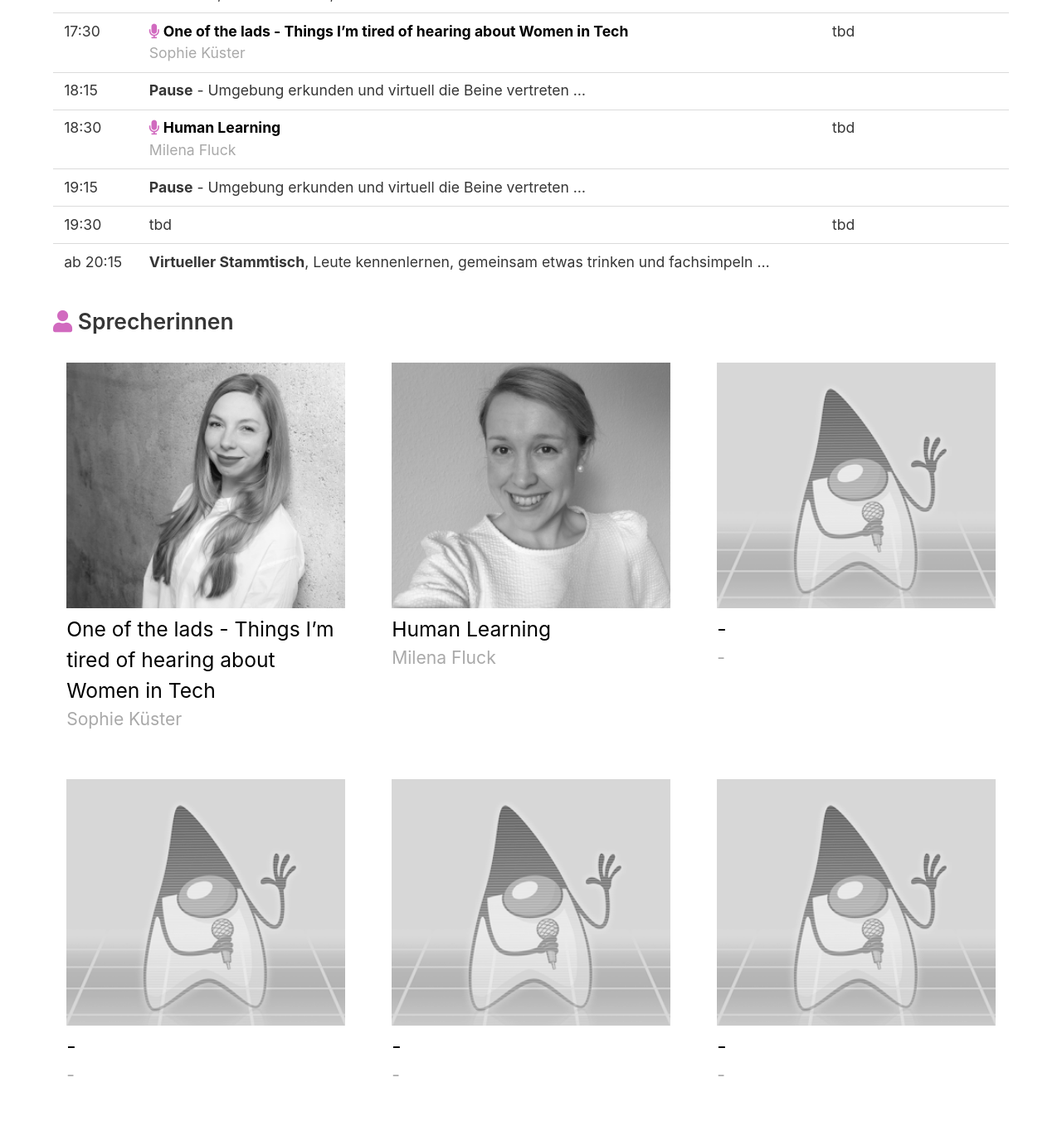
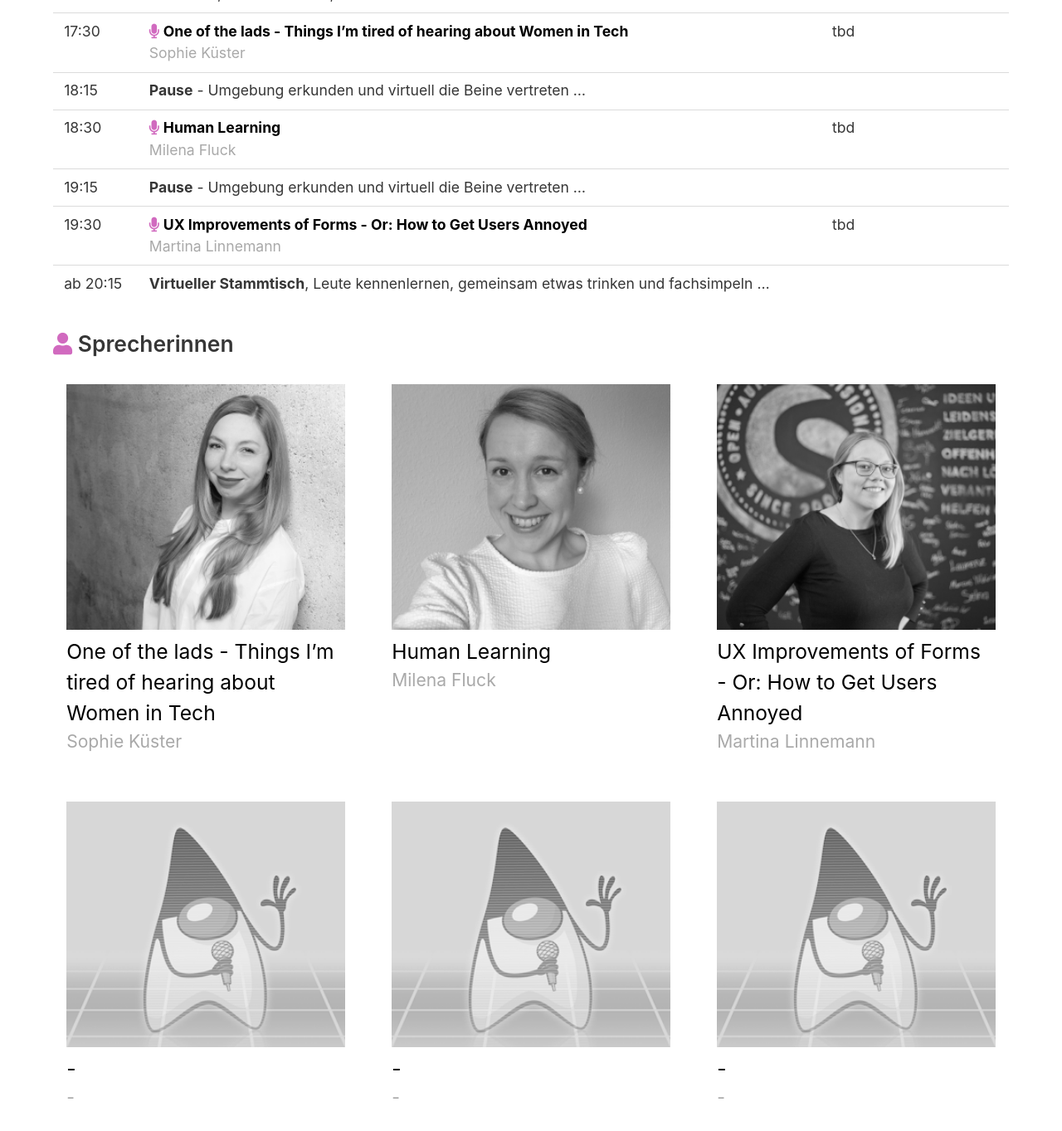
Before and after one commit to CyberLandConf/CyberLandConf.github.io, a Jekyll site: the page built from pages/events/2023-11-cyberland-ladies-night.md, in a window 1280 px wide and 1400 px high, scrolled down 1303 px. Shown: the top 1363 px of the window at 83% size. Built offline with Jekyll 4.4.1, drawn with Linux system fonts in a browser that asks for light colours; some of the changed lines change nothing that is shown.

Commit message:
add martina linnemann

```diff
--- a/_data/speakers.yml
+++ b/_data/speakers.yml
@@ -210,3 +210,10 @@ Heute ist sie HR Managerin in einem IT-Unternehmen und versucht mit Transparenz
   twitter: ''
   bio:
     After her Bachelor in Cognitive and Media Sciences B.Sc. and her master’s in interactive digital media at Trinity College Dublin, Milena decided to go into software development. She has been a software engineer at adesso since 2020 and founded the startup DillyBeeze in 2021. As a career changer, it was necessary to learn quickly and well to keep up with her colleagues from the computer science field. In addition to a high willingness to learn, her knowledge in the areas of cognition, teaching, and learning psychology was particularly helpful. Learning is an essential part of Milena's work as a software developer. Therefore, she is especially happy to be able to pass on her knowledge from these areas of psychology.
+- id: 'martina-linnemann'
+  firstName: 'Martina'
+  lastName: 'Linnemann'
+  twitter: ''
+  bio:
+    Martina Linnemann is a Full Stack Software Engineer at shopware AG. She joined Shopware in 2017 as an apprentice and successfully finished her Computer Scientist apprenticeship in January 2020. She graduated with a bachelor's degree in Computer Science (B.Sc.) from the University of Applied Science Münster in February 2022. Since she completed her studies, she has worked as a Full Stack Software Engineer at shopware AG. She gathered years of knowledge in web development and is passionate about finding ways to improve UX easily.
+    Martina regularly speaks at company events and holds internal presentations as well as presentations at her former University of Applied Science. This experience and Martina's insights as a developer promise an engaging talk focused on easy UX improvements.
--- /dev/null
+++ b/_sessions/2023-11-ladies-night/session-54.md
@@ -0,0 +1,11 @@
+---
+  session-id: 'session-54'
+  title: "UX Improvements of Forms - Or: How to Get Users Annoyed"
+  abstract: |
+    Have you ever wondered why the auto-filling functionality in the browser works really well for some websites but not at all for others? Or have you ever been annoyed when you couldn't use keyboard navigation? Those are some examples of hurdles users have to face when they have to fill out a form on a website. Users regularly encounter forms on websites, and we, as developers, have to implement them. Although we developers also encounter forms as users and know about possible pain points, there are still forms that need better UX out there. Sometimes improving the UX of form fields would be easily achievable. But from my experience, I know that not all of us (myself included) always really think about it while implementing forms.
+
+    In this talk, you will learn about easily achievable UX improvements and why we tend to overlook them. And to spoil it a bit, it is not only about missing types or wrong names for input fields. Furthermore, you will learn why you have to think about biases while improving your UX.
+  meetupId: cyberland-ladies-night-23
+  speaker-id: 'martina-linnemann'
+  layout: session
+---
--- a/pages/events/2023-11-cyberland-ladies-night.md
+++ b/pages/events/2023-11-cyberland-ladies-night.md
@@ -46,7 +46,7 @@ Access to our [conference platform](https://world.ijug.eu/) is available to all
 | 18:15 | __Pause__ - Umgebung erkunden und virtuell die Beine vertreten ... | | |
 | 18:30 |  {%- include elements/timetable-field.html session-id="session-53" -%}  | tbd |
 | 19:15 | __Pause__ - Umgebung erkunden und virtuell die Beine vertreten ... | | |
-| 19:30 | tbd | tbd |
+| 19:30 | {%- include elements/timetable-field.html session-id="session-54" -%}  | tbd |
 | ab 20:15 | __Virtueller Stammtisch__, Leute kennenlernen, gemeinsam etwas trinken und fachsimpeln ... | |
 
 ### <i id="sprecher" class="fas fa-user"></i> Sprecherinnen
```
Also changed, not shown: assets/speaker/martina-linnemann.png (added).
